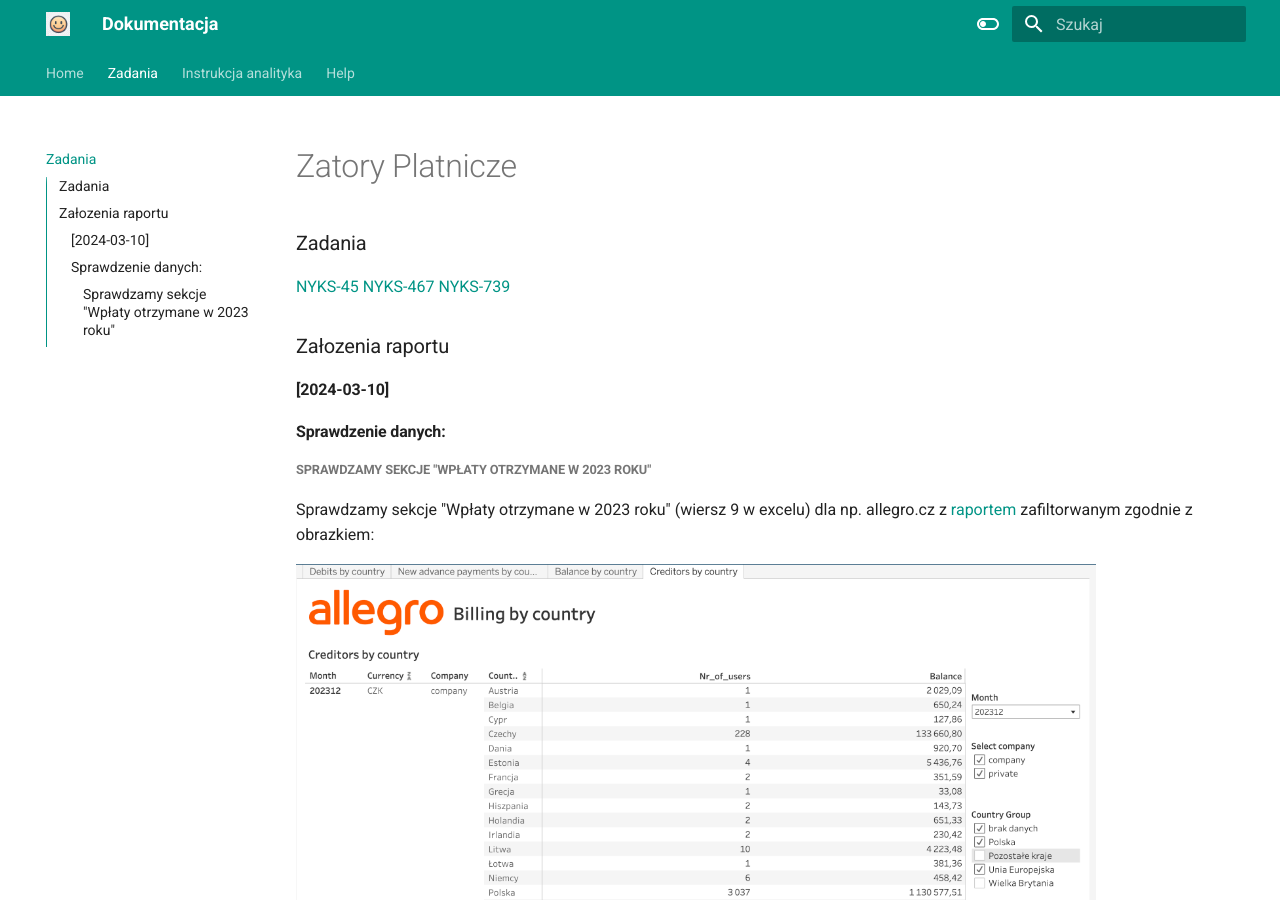
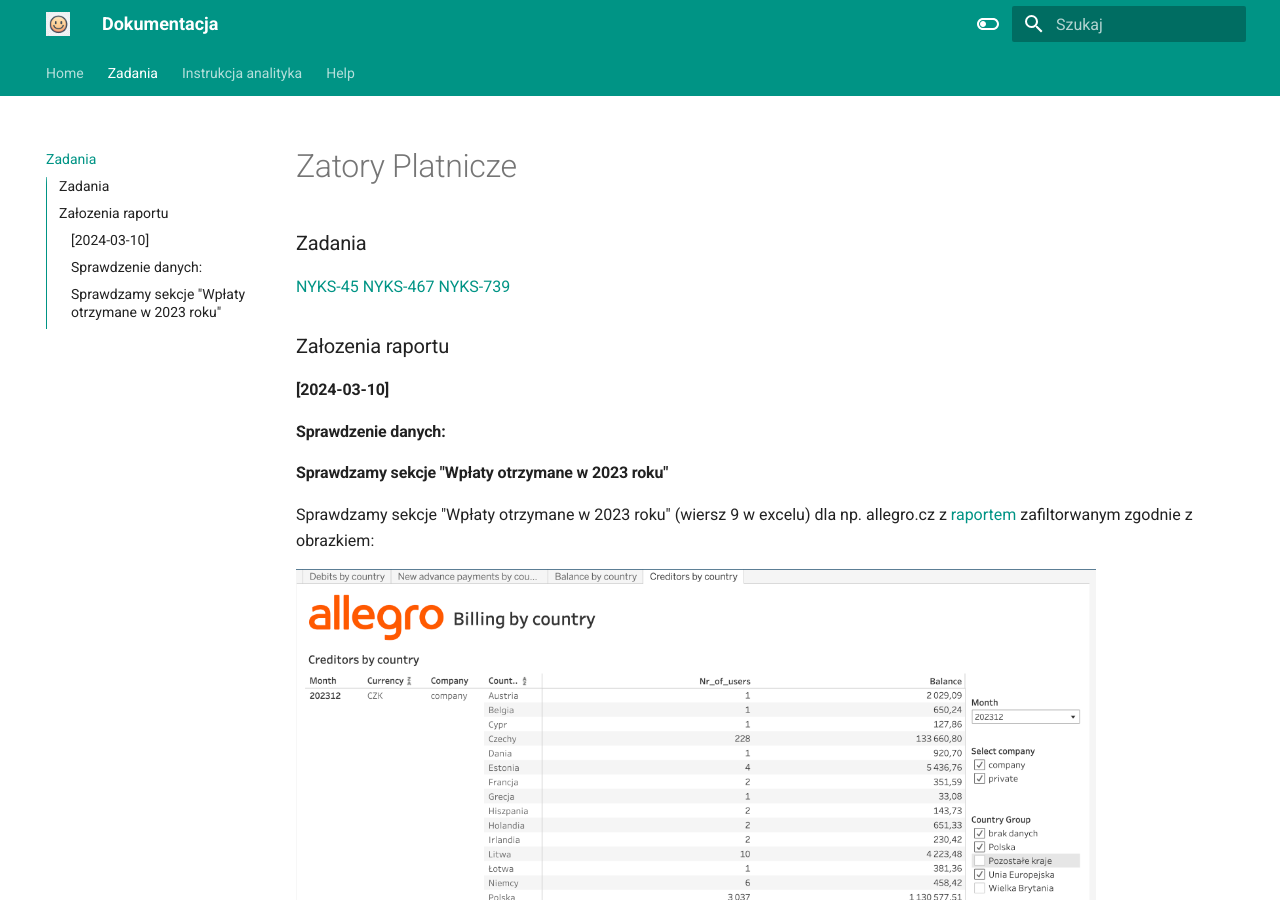
Before and after one commit to kubansa-allegro/doc, an MkDocs documentation site: the page built from docs/zadania.md, in a window 1280 px wide and 900 px high. Built offline with MkDocs 1.6.1 and Material for MkDocs 9.7.7, drawn with Linux system fonts in a browser that asks for light colours.

Commit message:
modify yml

```diff
--- a/docs/zadania.md
+++ b/docs/zadania.md
@@ -13,7 +13,7 @@
 
 #### Sprawdzenie danych:
 
-#####  Sprawdzamy sekcje "Wpłaty otrzymane w 2023 roku"
+####  Sprawdzamy sekcje "Wpłaty otrzymane w 2023 roku"
  Sprawdzamy sekcje "Wpłaty otrzymane w 2023 roku" (wiersz 9 w excelu) dla np. allegro.cz z [raportem](https://tableau.allegrogroup.com/t/Finance/views/Billingbycountry/Creditorsbycountry) zafiltorwanym zgodnie z obrazkiem:
 
   ![image](../assets/img/nyks739.png){ width="800"}
--- a/mkdocs.yml
+++ b/mkdocs.yml
@@ -15,7 +15,7 @@
   favicon: assets/smiling_face.ico
   features:
     - navigation.tabs
-    - navigation.sections
+   # - navigation.sections
     - toc.integrate
     - navigation.top
     - search.suggest
@@ -23,6 +23,10 @@
     - content.tabs.link
     - content.code.annotation
     - content.code.copy
+    - navigation.path
+    - toc.follow
+    - toc.integrate
+    - navigation.expand
   language: pl
   palette:
     - scheme: default
@@ -67,6 +71,9 @@
   - pymdownx.superfences
   - pymdownx.mark
   - attr_list
+  - def_list
+  - tables
+
   - pymdownx.emoji:
       emoji_index: !!python/name:materialx.emoji.twemoji
       emoji_generator: !!python/name:materialx.emoji.to_svg
```
